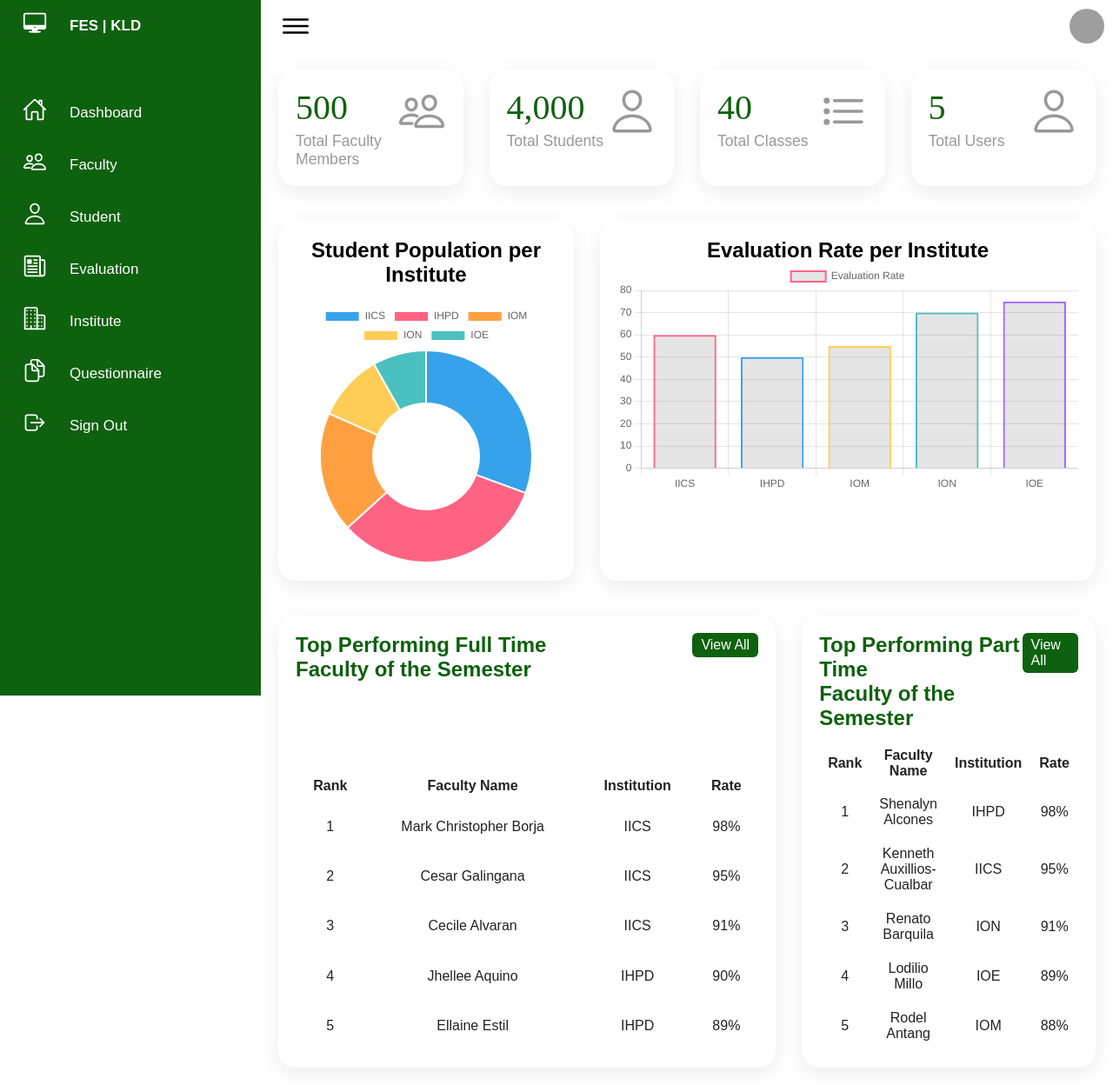
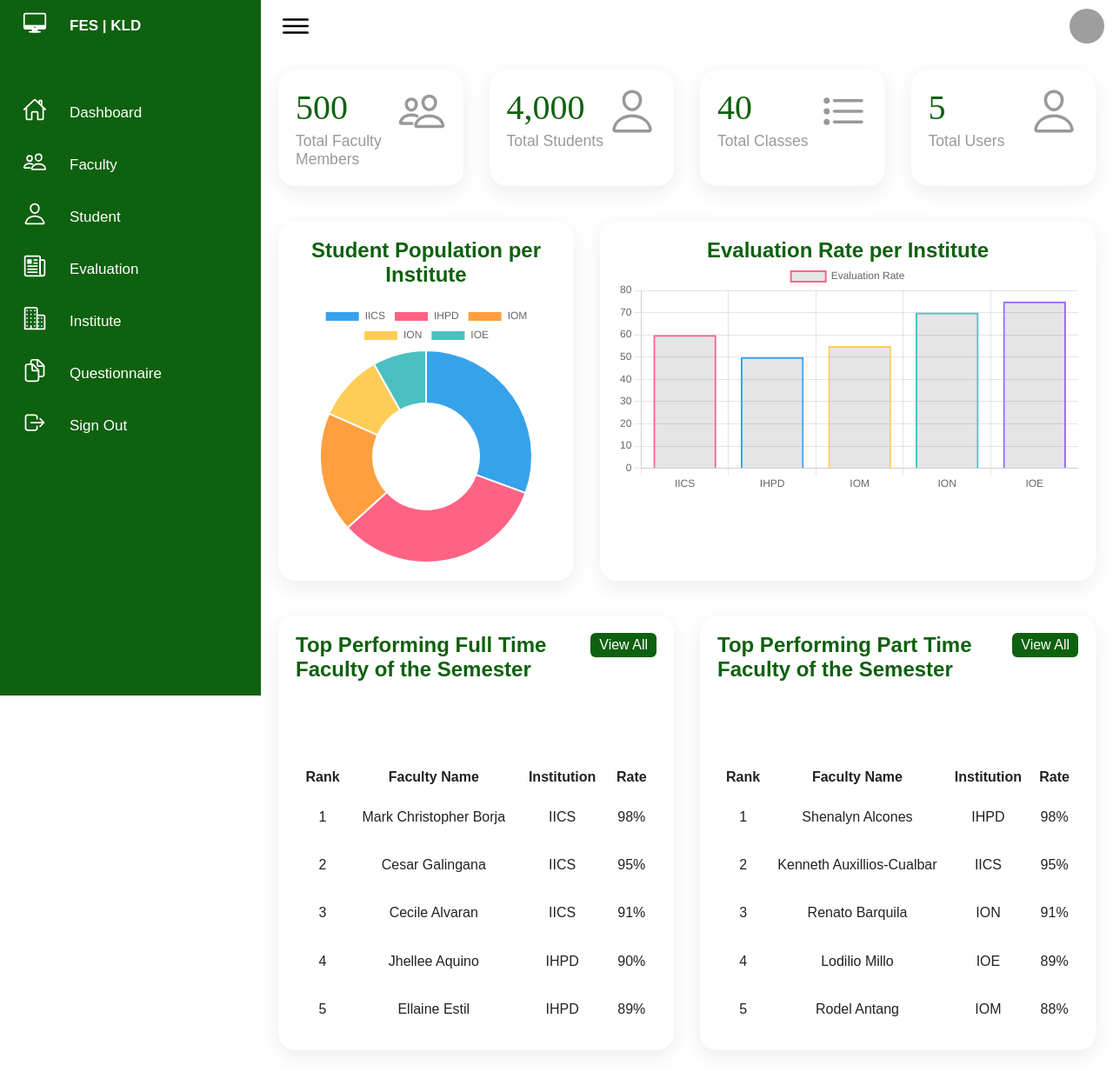
Before and after one commit to miaminene/FES, a PHP site: page /admin_dashboard.html in a window 1280 px wide. Shown: the whole page at 87% size. After the commit the page ends 1210 px from the top, so only its background shows below. Run offline with PHP 8.4, Linux system fonts and the light colour scheme; grey boxes are pictures that could not be loaded.

Commit message:
Update styleadmin.css

```diff
--- a/styleadmin.css
+++ b/styleadmin.css
@@ -223,6 +223,18 @@ body{
     box-shadow: 0 7px 25px rgba(0,0,0,0.08);
     border-radius: 20px;
 }
+.graphBox .box h3{
+    color: #0e610e;
+}
+.graphBox .box h4{
+    color: #d4de17;
+}
+.graphBox .box h5{
+    color: #0e610e;
+}
+.graphBox .box h2{
+    color: #0e610e;
+}
 
 /*DETAILS/RANKING*/
 .details{
@@ -230,7 +242,7 @@ body{
     width: 100%;
     padding: 20px;
     display: grid;
-    grid-template-columns: 500fr 1fr; /*500fr 1fr*/
+    grid-template-columns: 1fr 1fr; /*500fr 1fr*/
     grid-gap: 30px;
     /*margin-top: 10px;*/
     font-size: 16px;
```
